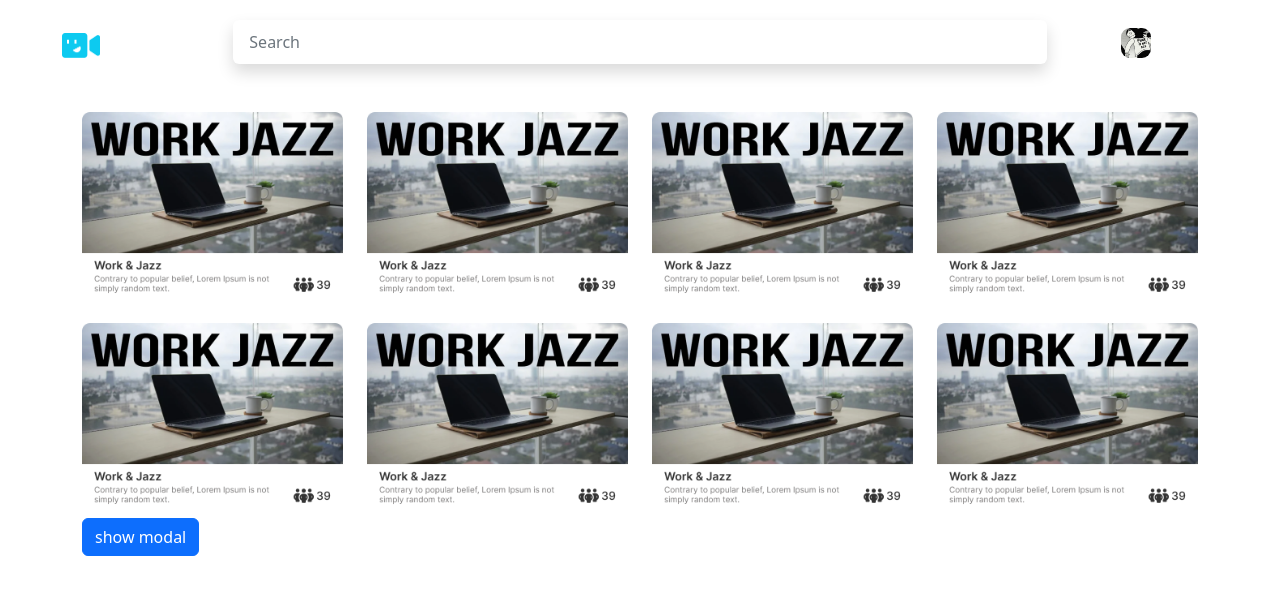
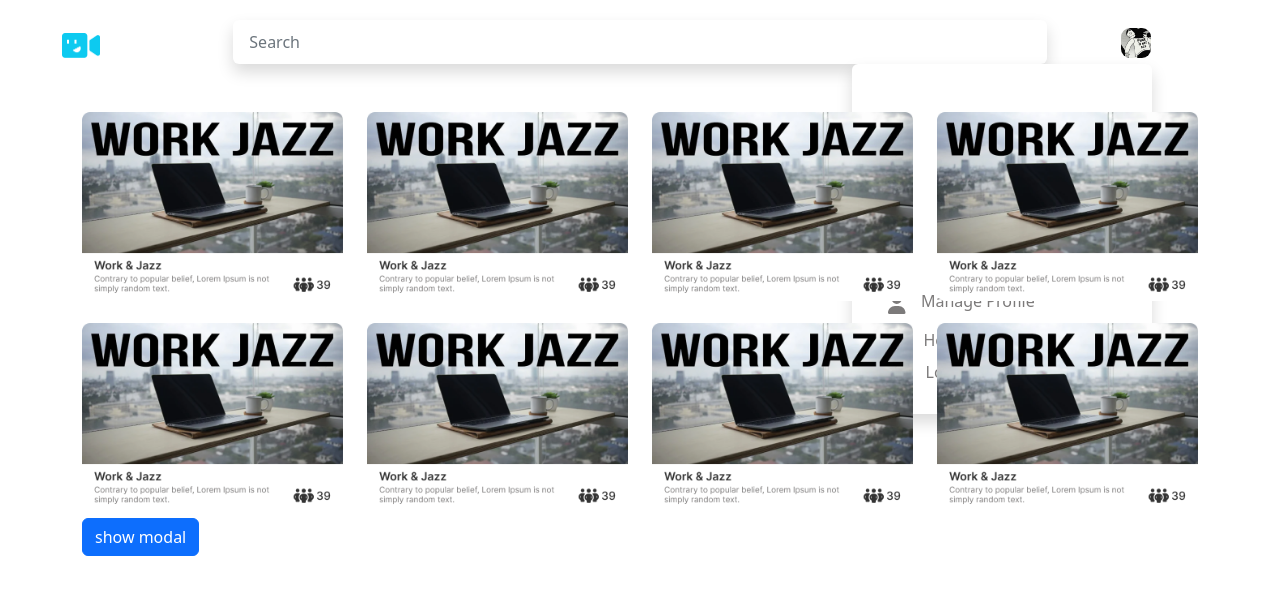
Before and after one commit to yuhengd3/OpenVideo, a Next.js app: page /explore in a window 1280 px wide. Both pictures are taken after a click on the picture 1135 px from the left and 43 px from the top of the page. Shown: the top 594 px of the page. Built offline with nearby package versions, Linux system fonts and the light colour scheme.

Commit message:
moved the dropdown

```diff
--- /dev/null
+++ b/components/profile-dropdown.tsx
@@ -0,0 +1,64 @@
+import type { NextPage } from 'next'
+import Image from 'next/image'
+import styles from '../styles/ProfileDropDown.module.css'
+
+import { FontAwesomeIcon } from '@fortawesome/react-fontawesome'
+import { faUser, faCircleQuestion, faArrowRightFromBracket } from '@fortawesome/free-solid-svg-icons'
+
+import Button from 'react-bootstrap/Button';
+import { Console } from 'console'
+
+import React, { useState } from 'react';
+
+import profileImage from '../public/images/profile.jpg';
+
+interface ModalProps {
+    visible: boolean;
+    onClose: ()=>void;
+}
+const ProfileDropDown = (props: ModalProps) => {
+    const {visible, onClose} = props;
+    //const [isVisible, setIsVisible] = useState(false);
+
+    //console.log('init',isVisible);
+
+    return (
+        <div className={styles.drop}>
+            {visible ?
+                <div className={`shadow p-3 mb-5 bg-white rounded ${styles.dropDown}`}>
+                    <div>
+                        <div className={styles.imageContainer}>
+                            <Image
+                                src={profileImage}
+                                width={90}
+                                height={90}
+                            />
+                        </div>
+                        <h5 className={styles.userInfo}>Users Name</h5>
+                    </div>
+
+                    <div className={styles.manageContainer}>
+                        <div className={styles.manageLine}>
+                            <FontAwesomeIcon icon={faUser} className={styles.icon}/>
+                            <h6 className={styles.content}>Manage Profile</h6>
+                        </div>
+                        <div className={styles.manageLine}>
+                            <FontAwesomeIcon icon={faCircleQuestion} className={styles.icon}/>
+                            <h6 className={styles.content}>Help</h6>
+                        </div>
+                    </div>
+
+                    <div className={styles.logout}>
+                        <div className={styles.manageLine}>
+                            <FontAwesomeIcon icon={faArrowRightFromBracket} className={styles.icon}/>
+                            <h6 className={styles.content}>Log Out</h6>
+                        </div>
+                    </div>
+                </div>
+            : null}
+
+        </div>
+    )
+}
+
+export default ProfileDropDown;
--- a/components/search.tsx
+++ b/components/search.tsx
@@ -6,17 +6,14 @@ import { FontAwesomeIcon } from '@fortawesome/react-fontawesome'
 import { faUser, faLock } from '@fortawesome/free-solid-svg-icons'
 import NewRoomModal from './newroommodal'
 import {useState} from 'react'
+import ProfileDropDown from './profile-dropdown'
 function SearchBar() {
     const [showModal, setShowModal] = useState(false);
+    const [isVisible, setIsVisible] = useState(false);
+
     const handleClick = () => {
         console.log("handle click");
-        return (
-            <>
-                <Toast>
-                    <Toast.Body>Hello, world! This is a toast message.</Toast.Body>
-                </Toast>
-            </>
-        )
+
     }
     return (
         <div>
@@ -24,7 +21,7 @@ function SearchBar() {
             <script src="https://kit.fontawesome.com/de35c48656.js" crossOrigin="anonymous"></script>
         </Head>
         <main>
-        <Container fluid>
+        <Container fluid  className={styles.layer}>
             <Row className="mt-3 mx-auto">
                 <Col className={`col-2 mt-3 `}>
                     <div className={styles.right} >
@@ -50,7 +47,7 @@ function SearchBar() {
                     <i className={`fa-solid fa-circle-plus fa-xl ${styles.icon}`} onClick={() => setShowModal(true)}></i>
                     <div className={styles.image_wrapper} >
                     <img
-                        onClick={handleClick}
+                        onClick={() => setIsVisible(true)}
                         className="avatar"
                         src="/images/profile.jpg" // Route of the image file
                         height={30} // Desired size with correct aspect ratio
@@ -58,6 +55,7 @@ function SearchBar() {
                         alt="Your Name"
                     />
                     </div>
+                    <ProfileDropDown visible={isVisible} onClose={()=>setIsVisible(false)}></ProfileDropDown>
                     <style jsx global>{`
                         .avatar {
                         border-radius: 30%;
--- /dev/null
+++ b/styles/ProfileDropDown.module.css
@@ -0,0 +1,79 @@
+.profilePicture {
+
+    margin-left:800px;
+    margin-top: 300px;
+    width: 100px;
+    height: 50px;
+    background-color: aquamarine;
+}
+
+.dropDown {
+    border-radius: 10px;
+    overflow: hidden;
+    position: absolute;
+    top: 64px;
+    right: 10vw;
+    margin: auto;
+    width: 300px;
+    height: 350px;
+
+    border-color:black;
+    text-align: center;
+    background-color: #fff;
+}
+.drop{
+
+}
+.userInfo {
+    margin-top: 5px;
+    margin-bottom: 45px;
+    text-align: center;
+}
+
+.imageContainer {
+    width: 90px;
+    height: 90px;
+    border-radius: 20px;
+    overflow: hidden;
+    margin: auto;
+    margin-top: 40px;
+    margin-bottom: 10px;
+}
+
+.manageLine {
+    display: inline-block;
+    width: 87%;
+    padding: 3px;
+    color: #7C7A7A;
+    /* background-color: #958c8c;   */
+}
+
+.manageLine:hover {
+    cursor: pointer;
+    background-color: #4eaceace;
+    border-radius: 3px;
+    color: #fff;
+}
+
+.icon {
+    height: 20px;
+    float: left;
+    margin-top: 2px;
+    color: #7C7A7A;
+}
+
+.icon:hover {
+    color:#fff;
+}
+
+
+.content {
+    float: left;
+    margin-left: 15px;
+}
+
+.logout {
+    position: absolute;
+    width: 100%;
+    bottom: 15px;
+}
```
